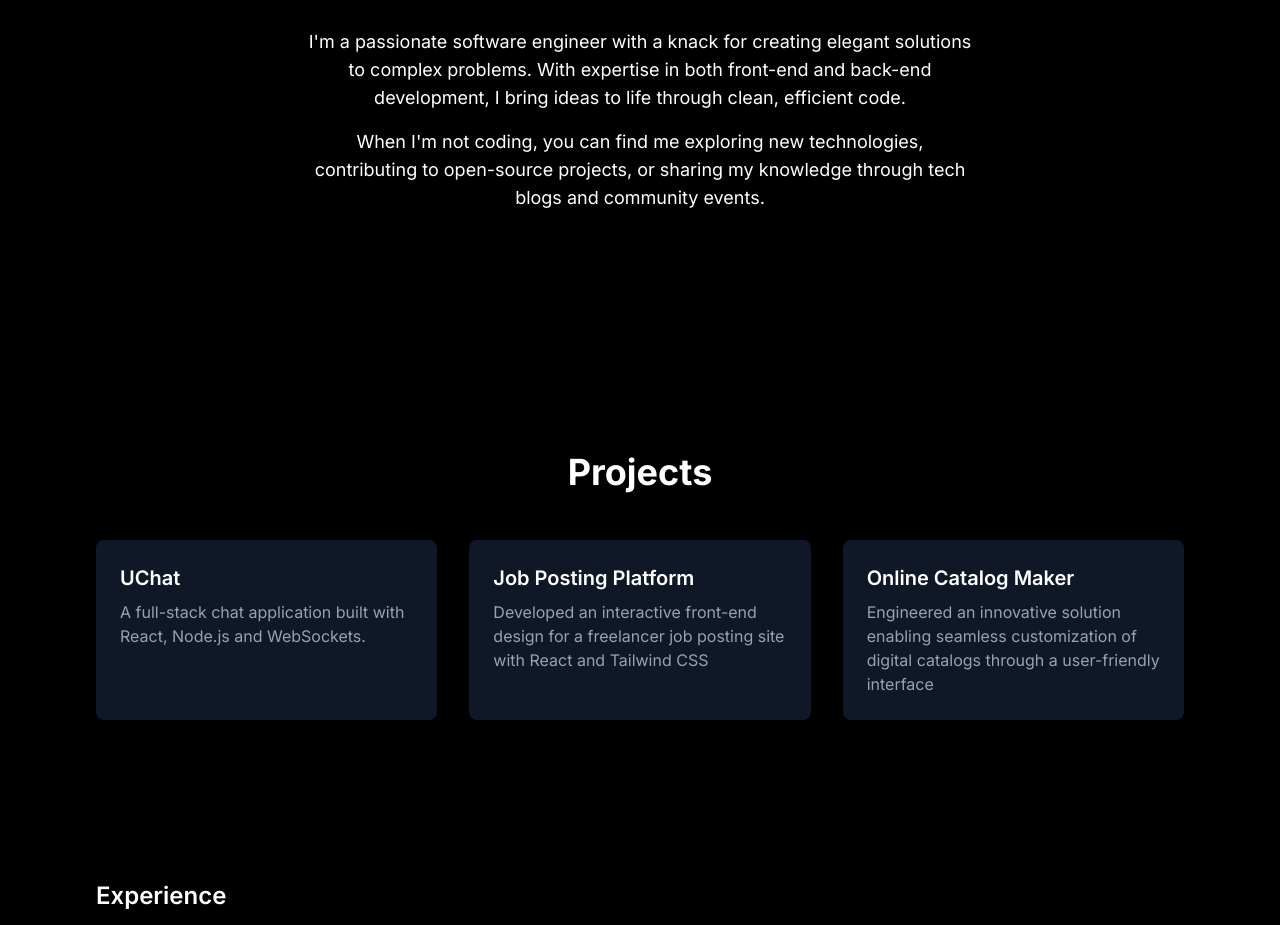
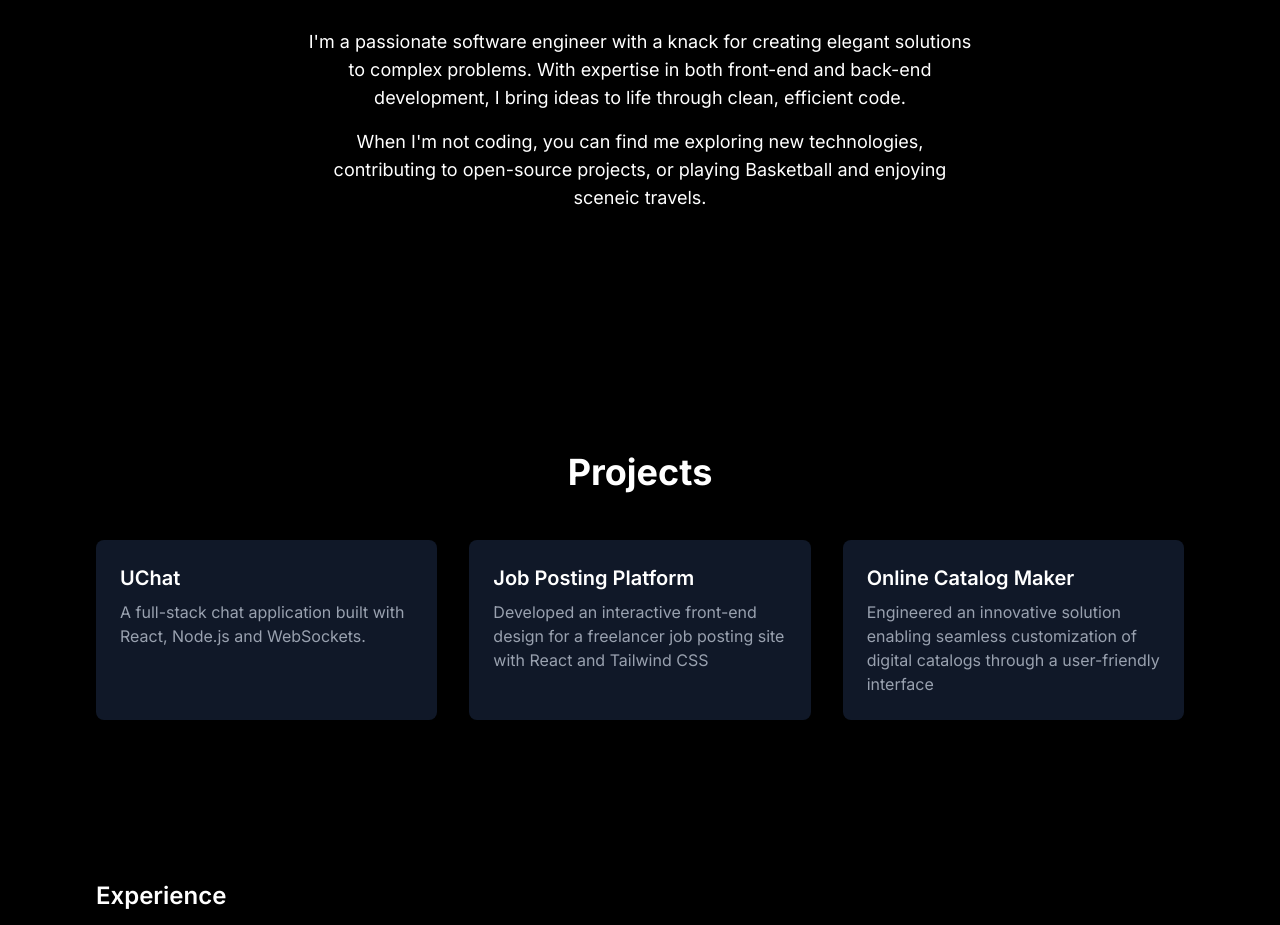
Before and after one commit to JapitSinghSaikap/final-portfolio, a React (Vite) app: page / in a window 1280 px wide. Shown: the part 1100-2025 px from the top of the page. Built offline with nearby package versions, Linux system fonts and the light colour scheme.

Commit message:
some changes

```diff
--- a/src/components/About.jsx
+++ b/src/components/About.jsx
@@ -25,7 +25,7 @@
           </p>
           <p className="text-lg">
             When I'm not coding, you can find me exploring new technologies, contributing to open-source projects, or
-            sharing my knowledge through tech blogs and community events.
+            playing Basketball and enjoying sceneic travels.
           </p>
         </motion.div>
       </motion.section>
```
